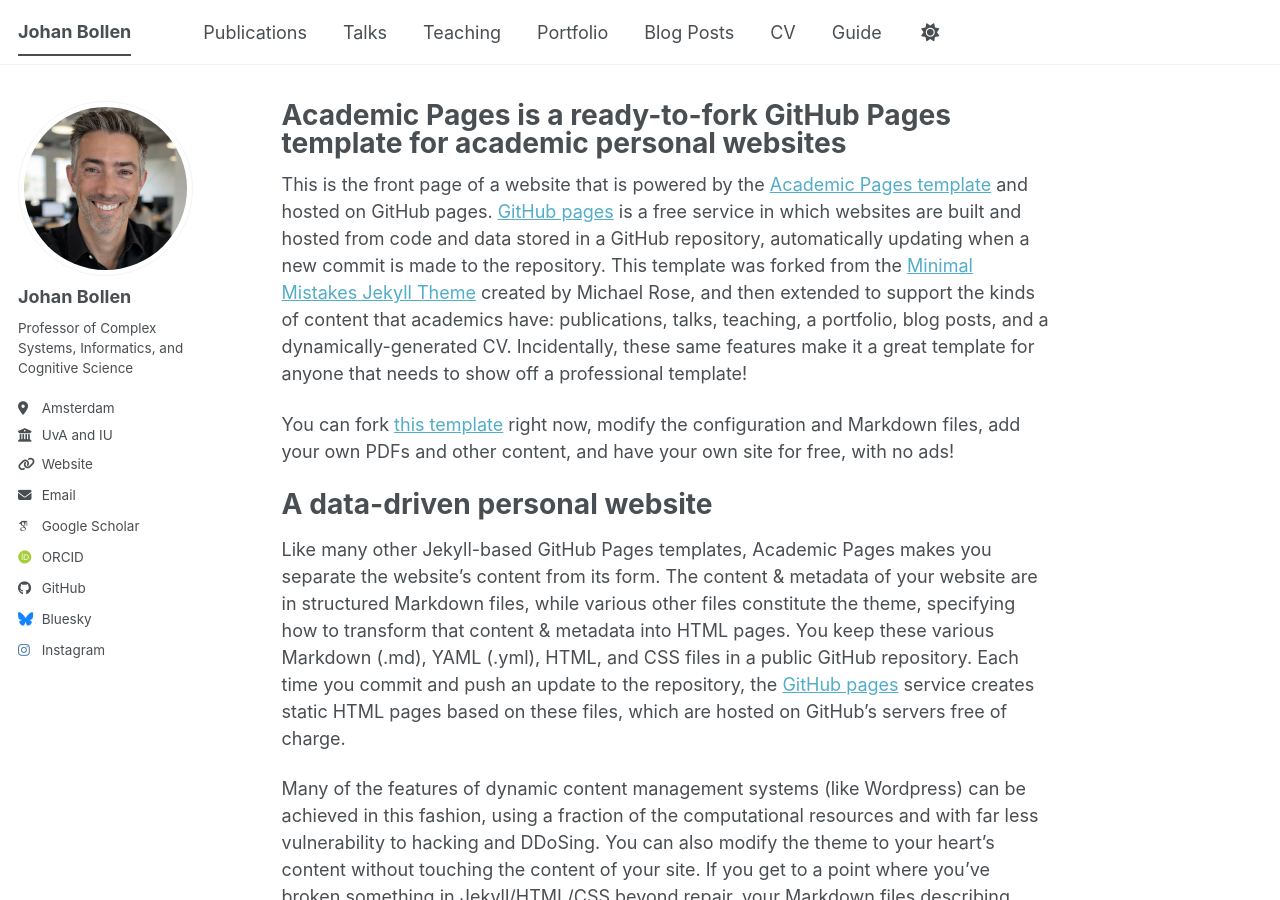
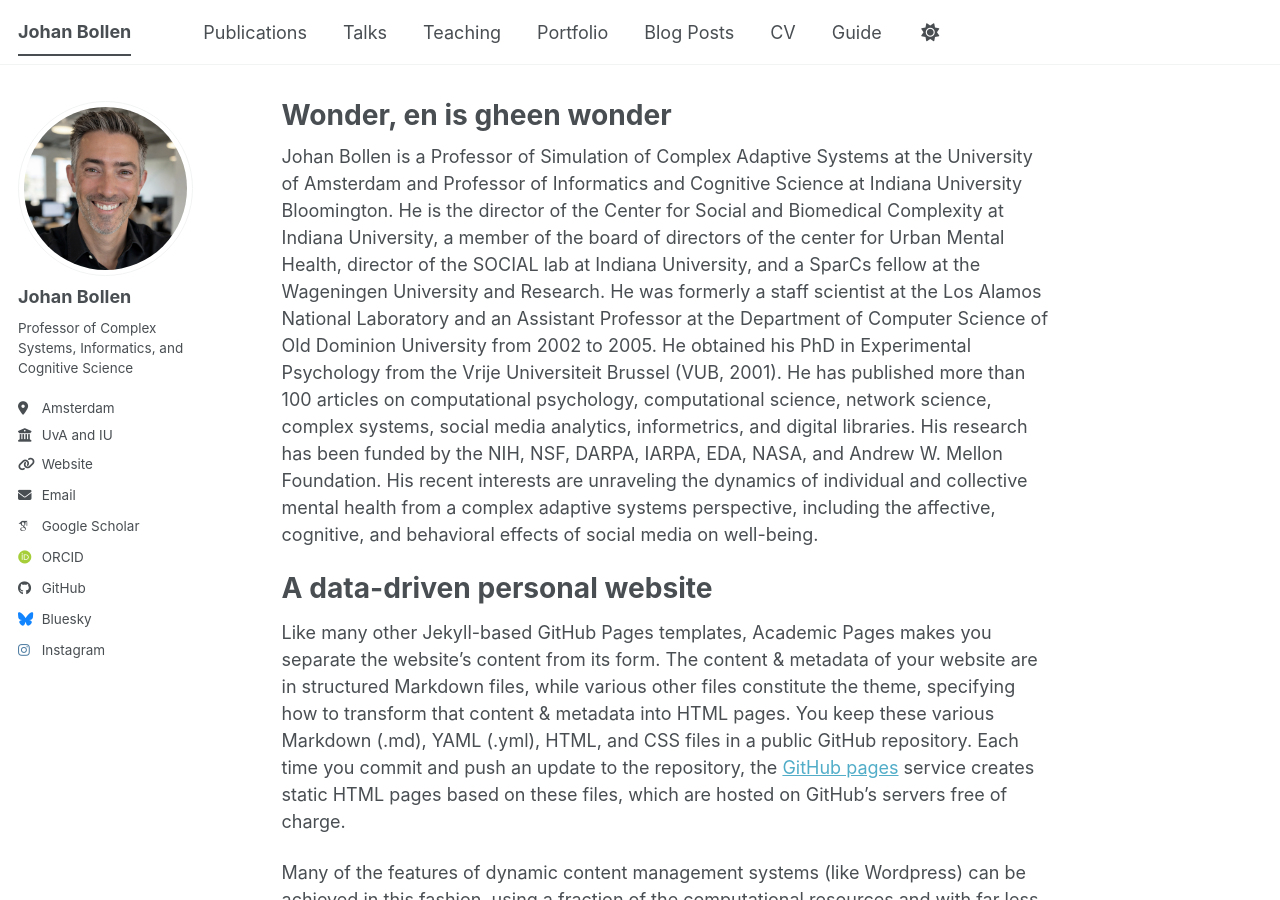
Before and after one commit to jbollen/jbollen.github.io, a Jekyll site: the page built from _pages/about.md, in a window 1280 px wide and 900 px high. Built offline with Jekyll 4.4.1, drawn with Linux system fonts in a browser that asks for light colours; some web fonts are replaced; a script bundle is joined from its source files by our own code; library files that are not in the unit come from our copies.

Commit message:
Update about.md

```diff
--- a/_pages/about.md
+++ b/_pages/about.md
@@ -1,15 +1,13 @@
 ---
 permalink: /
-title: "Academic Pages is a ready-to-fork GitHub Pages template for academic personal websites"
+title: "Wonder, en is gheen wonder"
 author_profile: true
 redirect_from:
   - /about/
   - /about.html
 ---
 
-This is the front page of a website that is powered by the [Academic Pages template](https://github.com/academicpages/academicpages.github.io) and hosted on GitHub pages. [GitHub pages](https://pages.github.com) is a free service in which websites are built and hosted from code and data stored in a GitHub repository, automatically updating when a new commit is made to the repository. This template was forked from the [Minimal Mistakes Jekyll Theme](https://mmistakes.github.io/minimal-mistakes/) created by Michael Rose, and then extended to support the kinds of content that academics have: publications, talks, teaching, a portfolio, blog posts, and a dynamically-generated CV. Incidentally, these same features make it a great template for anyone that needs to show off a professional template!
-
- You can fork [this template](https://github.com/academicpages/academicpages.github.io) right now, modify the configuration and Markdown files, add your own PDFs and other content, and have your own site for free, with no ads!
+Johan Bollen is a Professor of Simulation of Complex Adaptive Systems at the University of Amsterdam and Professor of Informatics and Cognitive Science at Indiana University Bloomington. He is the director of the Center for Social and Biomedical Complexity at Indiana University, a member of the board of directors of the center for Urban Mental Health, director of the SOCIAL lab at Indiana University, and a SparCs fellow at the Wageningen University and Research. He was formerly a staff scientist at the Los Alamos National Laboratory and an Assistant Professor at the Department of Computer Science of Old Dominion University from 2002 to 2005. He obtained his PhD in Experimental Psychology from the Vrije Universiteit Brussel (VUB, 2001). He has published more than 100 articles on computational psychology, computational science, network science, complex systems, social media analytics, informetrics, and digital libraries. His research has been funded by the NIH, NSF, DARPA, IARPA, EDA, NASA, and Andrew W. Mellon Foundation. His recent interests are unraveling the dynamics of individual and collective mental health from a complex adaptive systems perspective, including the affective, cognitive, and behavioral effects of social media on well-being.
 
 A data-driven personal website
 ======
```
